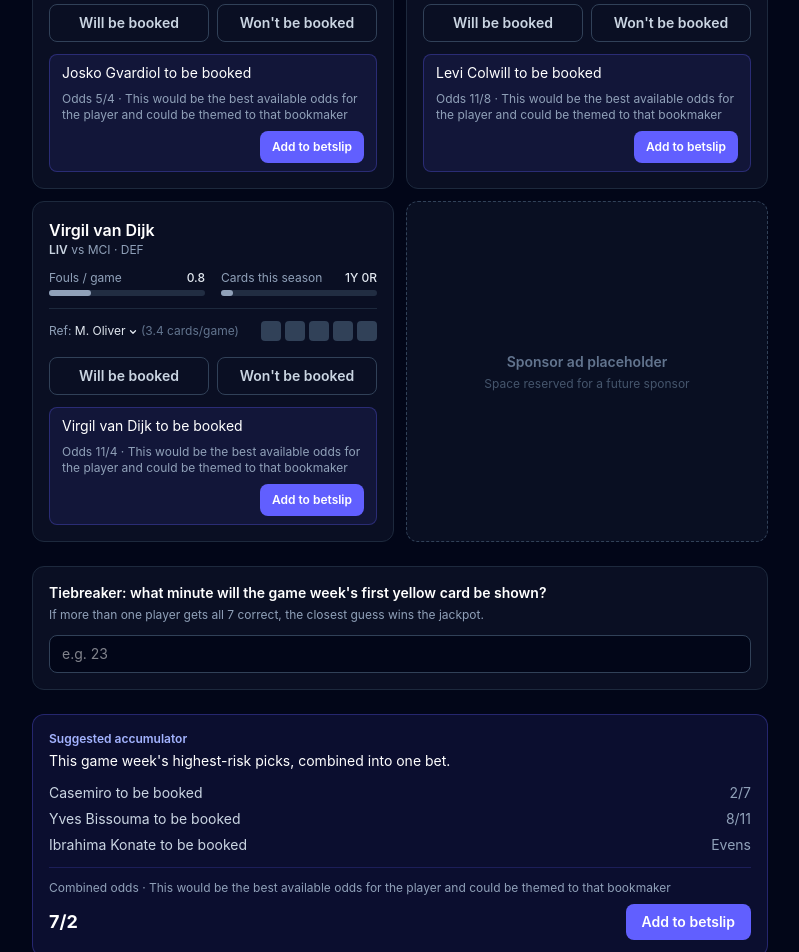
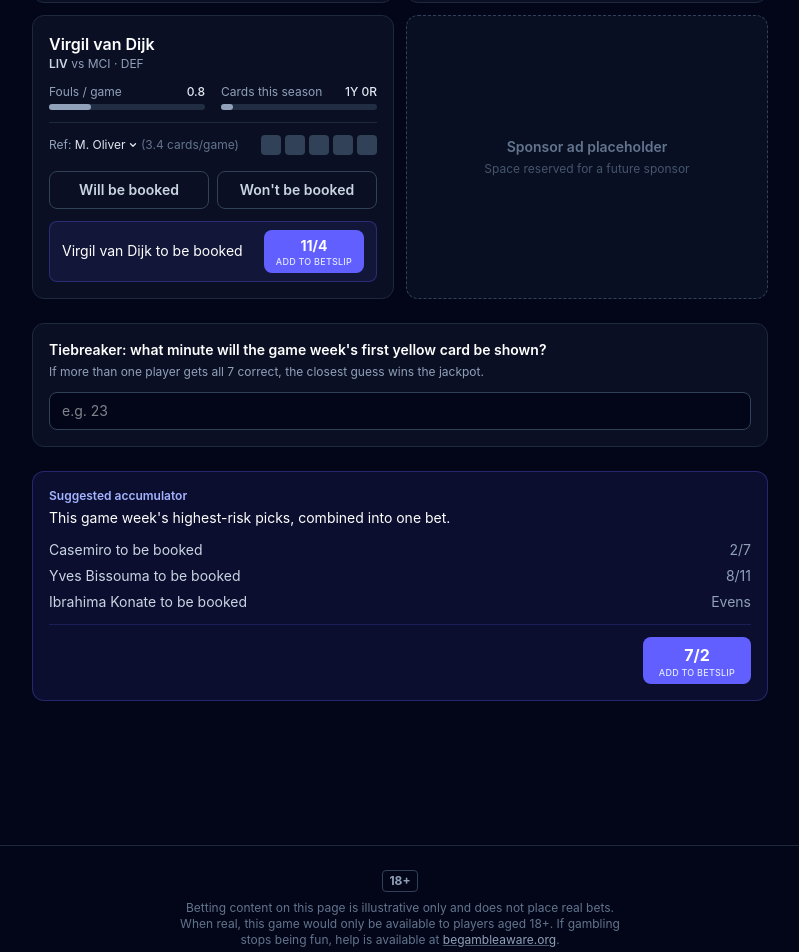
Before and after one commit to wanandonly/player-carded-FTP-prototype, a React (Vite) app: page / in a window 1280 px wide. Shown: the part 1320-2272 px from the top of the page, without its empty margins (240-1039 px from the left). Built offline with nearby package versions, Linux system fonts and the light colour scheme.

Commit message:
refactor: updated to odds buttons

```diff
--- a/src/components/PlayerCard.tsx
+++ b/src/components/PlayerCard.tsx
@@ -130,16 +130,15 @@
         </button>
       </div>
 
-      <div className="flex flex-col gap-2 rounded-lg border border-indigo-500/30 bg-indigo-500/10 px-3 py-2">
-        <div>
-          <p className="text-sm text-white mb-2">{player.name} to be booked</p>
-          <p className="text-xs text-slate-400">
-            Odds {fractionalOdds} · This would be the best available odds for
-            the player and could be themed to that bookmaker
-          </p>
-        </div>
-        <span className="self-end rounded-lg bg-indigo-500 px-3 py-2 text-xs font-semibold text-white">
-          Add to betslip
+      <div className="flex items-center justify-between gap-3 rounded-lg border border-indigo-500/30 bg-indigo-500/10 px-3 py-2">
+        <p className="min-w-0 truncate text-sm text-white">
+          {player.name} to be booked
+        </p>
+        <span className="flex shrink-0 flex-col items-center rounded-lg bg-indigo-500 px-3 py-1.5 leading-tight text-white">
+          <span className="text-sm font-bold">{fractionalOdds}</span>
+          <span className="text-[9px] font-medium uppercase tracking-wide text-indigo-100">
+            Add to betslip
+          </span>
         </span>
       </div>
     </div>
--- a/src/components/SuggestedAccumulator.tsx
+++ b/src/components/SuggestedAccumulator.tsx
@@ -42,19 +42,13 @@
         ))}
       </ul>
 
-      <div className="mt-3 flex flex-col gap-2 border-t border-indigo-500/20 pt-3">
-        <p className="text-xs text-slate-400">
-          Combined odds · This would be the best available odds for the player
-          and could be themed to that bookmaker
-        </p>
-        <div className="flex items-center justify-between gap-3">
-          <p className="text-lg font-bold text-white">
-            {toFractionalOdds(combinedOdds)}
-          </p>
-          <span className="shrink-0 rounded-lg bg-indigo-500 px-4 py-2 text-sm font-semibold text-white">
+      <div className="mt-3 flex items-center justify-end border-t border-indigo-500/20 pt-3">
+        <span className="flex shrink-0 flex-col items-center rounded-lg bg-indigo-500 px-4 py-1.5 leading-tight text-white">
+          <span className="text-base font-bold">{toFractionalOdds(combinedOdds)}</span>
+          <span className="text-[9px] font-medium uppercase tracking-wide text-indigo-100">
             Add to betslip
           </span>
-        </div>
+        </span>
       </div>
     </div>
   );
```
